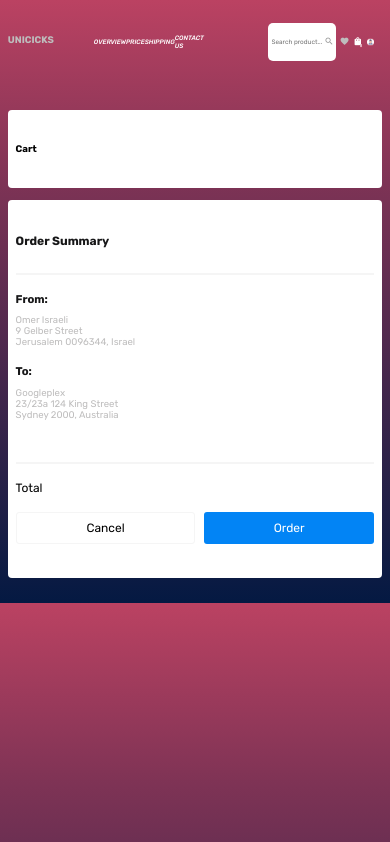
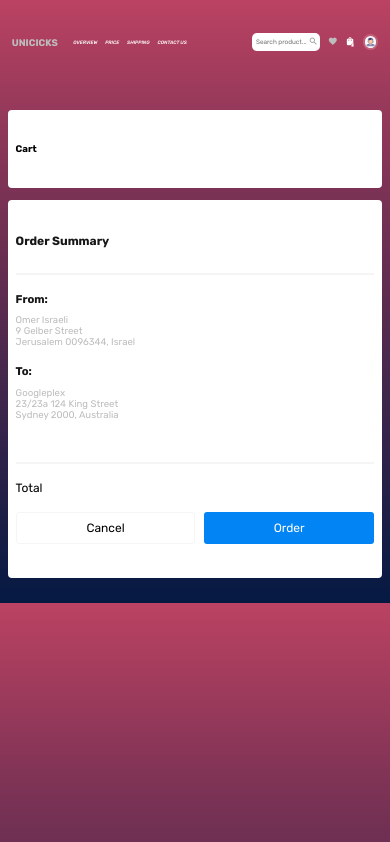
Before and after one commit to Omerisra6/ts-shoes-custom, a plain HTML site: page pages/checkout.html in a window 390 px wide. Drawn offline with Linux system fonts and the light colour scheme; a script that the page names is missing.

Commit message:
Fix: Header styles fixed

```diff
--- a/src/scripts/components/header/header.ts
+++ b/src/scripts/components/header/header.ts
@@ -18,6 +18,7 @@ export function attachHeaedrListeners( )
 function attachListenersToSearchInput()
 {
     searchProductInput.addEventListener( 'keyup', debounce( () => { searchInputOnChange() } ) )
+    document.addEventListener( 'click', () => resultsContainer.classList.add( 'invisible' ) )
 }
 
 function searchInputOnChange()
--- a/src/styles/header.css
+++ b/src/styles/header.css
@@ -2,14 +2,14 @@
     display: flex;
     justify-content: space-between;
     align-items: center;
-    width: 94vw;
+    width: 100%;
     height: 10vh;
-    padding: 0 2vw;
     position: sticky;
 }
 
 .left-header{
     display: flex;
+    padding-left: 3vw;
 }
 
 .logo-text{
@@ -64,6 +64,7 @@
     color: var( --light-text-color );
     font-size: var( --md-font-size );
     gap: 1vw;
+    padding-right: 3vw;
 }
 
 .user-actions > span{
@@ -116,6 +117,7 @@
     width: 100%;
     background-color: var( --white );
     border-radius: 5px;
+    z-index: 99;
 }
 
 .invisible{
@@ -306,3 +308,42 @@
     background: var( --track-scroller-color );
     border-radius: 20px;
 }
+
+@media screen and (max-width: 800px) {
+    .navigation{
+        width: auto;
+        gap: 2vw;
+        padding-left: 4vw;
+    }
+
+    .user-actions{
+        gap: 2vw;
+    }
+
+    .search-product-container{
+        height: auto;
+    }
+
+    .cart-products-count{
+        width: 1vw;
+        height: 1vw;
+    }
+
+    .profile-border{
+        width: 4vw;
+        height: 4vw;
+    }
+
+    .profile-container {
+        width: 3vw;
+        height: 3vw;
+    }
+
+    .profile{
+        width: 2.6vw;
+    }
+
+    li > a{
+        font-size: 0.3rem;
+    }
+}
```
